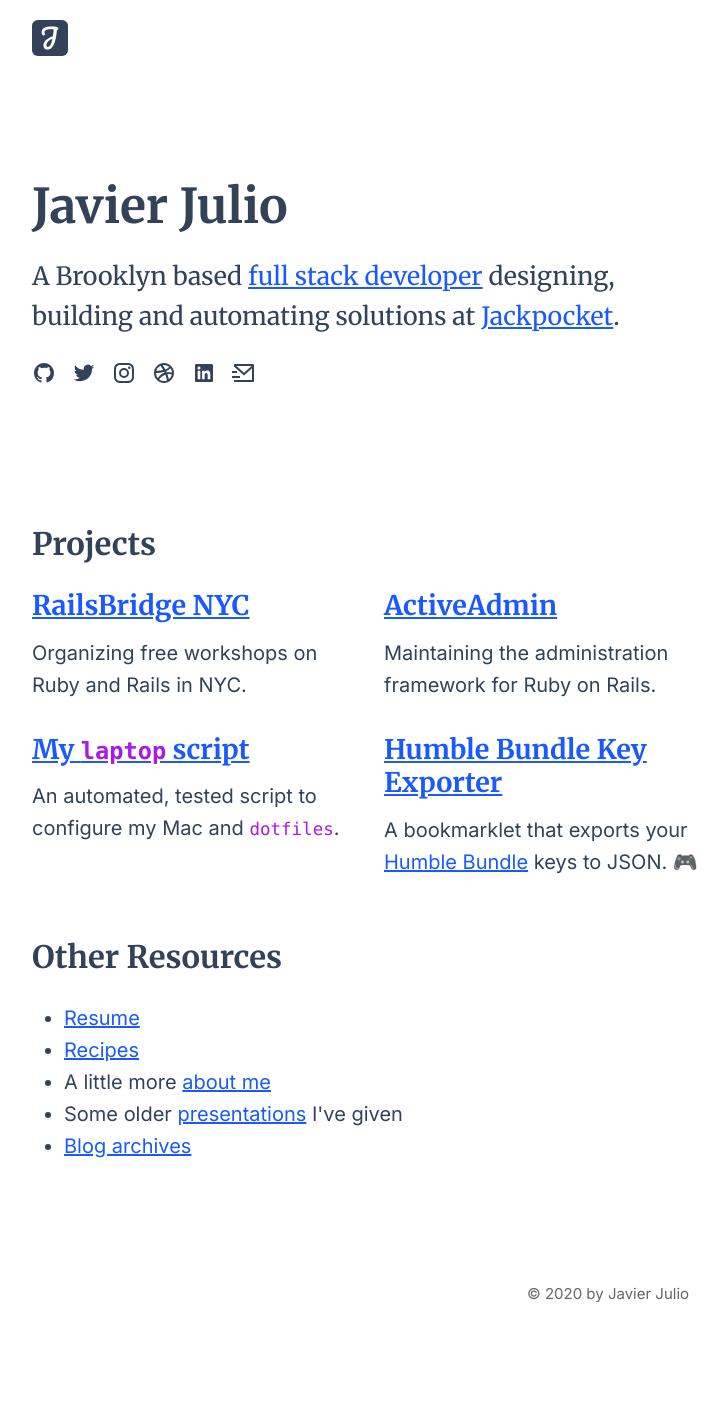
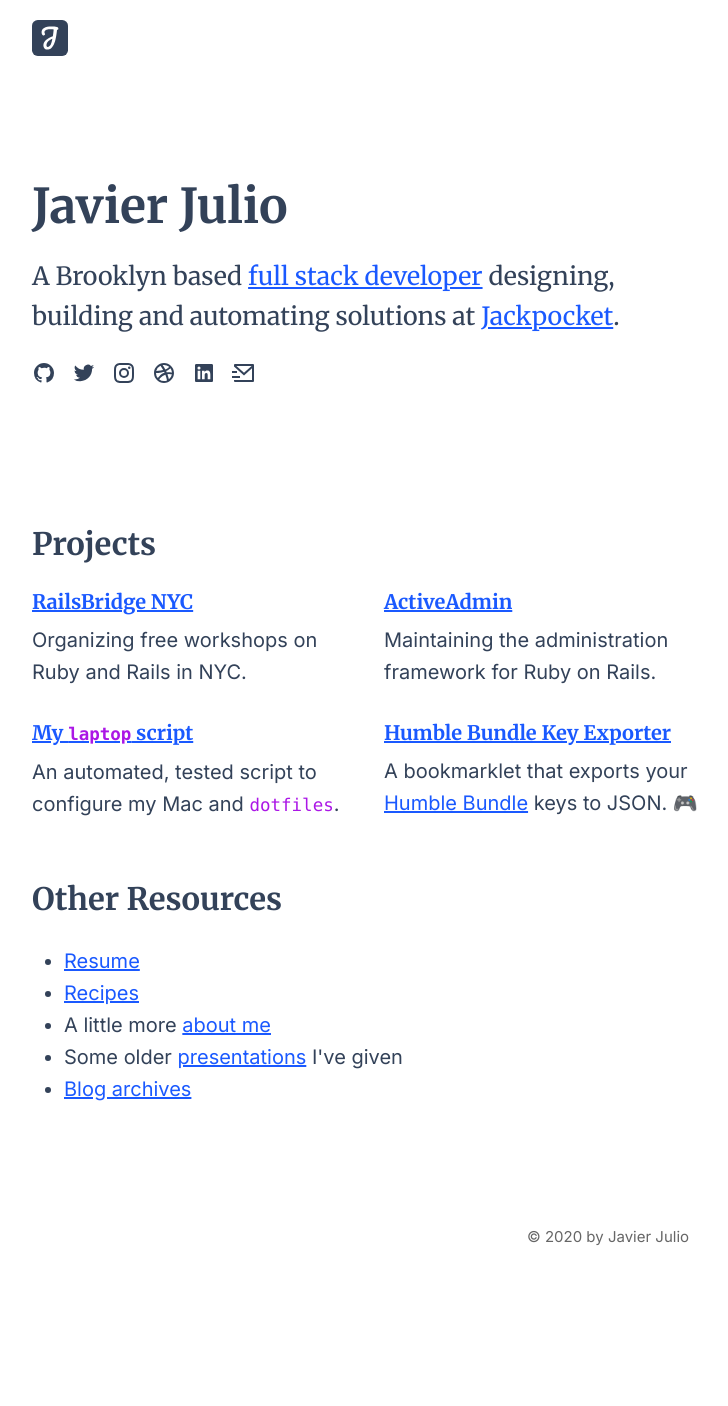
Before and after one commit to javierjulio/javierjulio.github.io, a Jekyll site: the page built from index.html, in a window 1280 px wide. Shown: the whole page, without its empty margins (32-760 px from the left). Built offline with Jekyll 4.4.1, drawn with Linux system fonts in a browser that asks for light colours; after the commit the page ends 1349 px from its top, so only the background shows below that.

Commit message:
Remove wrong class to preserve desired font size
Forgot that we are actually setting these to the base font size so no need for one of the heading classes. I've reordered the classes so the font-size-base appears first too.

```diff
--- a/index.html
+++ b/index.html
@@ -38,7 +38,7 @@ layout: default
 <div class="featured-links margin-bottom-3x">
 {% for project in site.data.featured_projects %}
   <div>
-    <h3 class="heading-4 margin-bottom-half font-size-base"><a href="{{ project.url }}">{{ project.name }}</a></h3>
+    <h3 class="font-size-base margin-bottom-half"><a href="{{ project.url }}">{{ project.name }}</a></h3>
     <p class="margin-bottom-0">{{ project.description }}</p>
   </div>
 {% endfor %}
@@ -58,7 +58,7 @@ layout: default
 <div style="display: grid;grid-template-columns: 1fr 1fr;grid-gap: 32px;">
 {% for recipe in site.recipes %}
   <div>
-    <h3 class="heading-4 margin-bottom-half font-size-base">
+    <h3 class="font-size-base margin-bottom-half">
       <a href="{{ recipe.url | prepend: site.baseurl }}">{{ recipe.title }}</a>
     </h3>
   </div>
```
